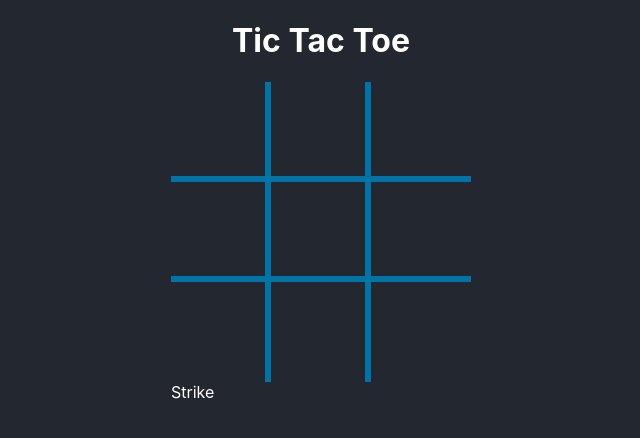
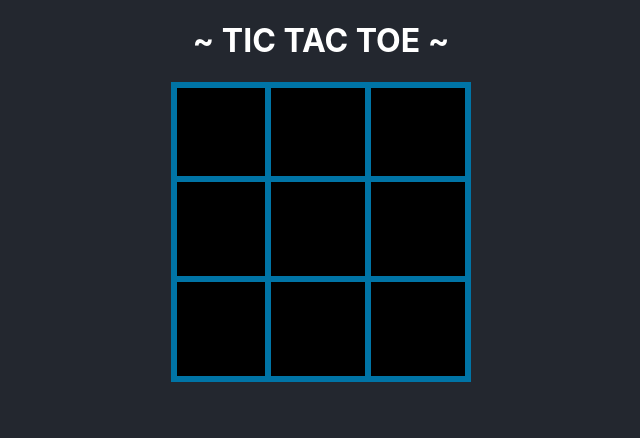
Before and after one commit to zahrabagheri1/flappybird, a React (Create React App) app in the folder Tic-Tac-Toe/: page / in a window 1280 px wide. Shown: the top 438 px of the page, without its empty margins (319-959 px from the left). Built offline with nearby package versions, Linux system fonts and the light colour scheme.

Commit message:
strike through 🔗

```diff
--- a/Tic-Tac-Toe/src/App.css
+++ b/Tic-Tac-Toe/src/App.css
@@ -7,6 +7,7 @@ body {
 }
 
 h1 {
+  text-transform: uppercase;
   text-align: center;
 }
 
@@ -24,10 +25,19 @@ h1 {
   display: flex;
   justify-content: center;
   align-items: center;
+  background-color: rgb(0, 0, 0);
 }
 
 .right-border {
   border-right: 0.2em solid #0074a6;
+}
+
+.left-border {
+  border-left: 0.2em solid #0074a6;
+}
+
+.top-border {
+  border-top: 0.2em solid #0074a6;
 }
 
 .bottom-border {
@@ -43,3 +53,55 @@ h1 {
   content: "O";
   opacity: 0.4;
 }
+
+
+.strike {
+  position: absolute;
+  border-radius: 2px;
+  background-color: rgb(255, 0, 0);
+}
+
+.strike-row-1 {
+  width: 100%;
+  height: 4px;
+  top: 15%;
+}
+.strike-row-2 {
+  width: 100%;
+  height: 4px;
+  top: 48%;
+}
+.strike-row-3 {
+  width: 100%;
+  height: 4px;
+  top: 83%;
+}
+.strike-column-1 {
+  height: 100%;
+  width: 4px;
+  left: 15%;
+}
+.strike-column-2 {
+  height: 100%;
+  width: 4px;
+  left: 48%;
+}
+.strike-column-3 {
+  height: 100%;
+  width: 4px;
+  left: 83%;
+}
+.strike-diagonal-1 {
+  width: 90%;
+  height: 4px;
+  top: 50%;
+  left: 5%;
+  transform: skewY(45deg);
+}
+.strike-diagonal-2 {
+  width: 90%;
+  height: 4px;
+  top: 50%;
+  left: 5%;
+  transform: skewY(-45deg);
+}
--- a/Tic-Tac-Toe/src/App.js
+++ b/Tic-Tac-Toe/src/App.js
@@ -1,4 +1,4 @@
-import React, { useState } from "react";
+import React, { useEffect, useState } from "react";
 import "./App.css";
 import Board from "./Components/Board";
 
@@ -8,6 +8,7 @@ const playerO = "O";
 function App() {
   const [tiles, setTiles] = useState(Array(9).fill(null));
   const [playerTurn, setPlayerTurn] = useState(playerX);
+  const [strikeLine, setStrikeLine] = useState();
 
   const handleTileClick = (index) => {
     if (tiles[index] !== null) {
@@ -25,8 +26,13 @@ function App() {
 
   return (
     <div className="tictactoe">
-      <h1>Tic Tac Toe</h1>
-      <Board tiles={tiles} playerTurn={playerTurn} onTileClick={handleTileClick} />
+      <h1>~ Tic Tac Toe ~</h1>
+      <Board
+        tiles={tiles}
+        playerTurn={playerTurn}
+        onTileClick={handleTileClick}
+        strikeLine={strikeLine}
+      />
     </div>
   );
 }
--- a/Tic-Tac-Toe/src/Components/Board.jsx
+++ b/Tic-Tac-Toe/src/Components/Board.jsx
@@ -2,27 +2,27 @@ import React from "react";
 import Tile from "./Tile";
 import Strike from "./Strike";
 
-function Board(props) {
+function Board({tiles, playerTurn, strikeLine ,onTileClick}) {
   const handleClick = (e) => {
-    props.onTileClick(e);
+    onTileClick(e);
   };
   return (
     <div className="board">
       {[...Array(9)].map((tile, index) => (
         <Tile
-          bottomBorder={
-            index === 6 || index === 7 || index === 8 ? null : "bottom-border"
+          topBorder={
+            index === 0 || index === 1 || index === 2 ? "top-border" : null
           }
-          rightBorder={
-            index === 2 || index === 5 || index === 8 ? null : "right-border"
+          leftBorder={
+            index === 0 || index === 3 || index === 6 ? "left-border" : null
           }
-          value={props.tiles[index]}
+          value={tiles[index]}
           onClick={() => handleClick(index)}
-          playerTurn={props.playerTurn}
+          playerTurn={playerTurn}
         />
       ))}
 
-      <Strike />
+      <Strike strikeLine={strikeLine}/>
     </div>
   );
 }
--- a/Tic-Tac-Toe/src/Components/Strike.jsx
+++ b/Tic-Tac-Toe/src/Components/Strike.jsx
@@ -1,8 +1,10 @@
 import React from 'react'
 
-function Strike() {
+function Strike({strikeLine}) {
+  let strikeClass = null;
+
   return (
-    <div>Strike</div>
+    <div className={`strike ${strikeClass}`}></div>
   )
 }
 
--- a/Tic-Tac-Toe/src/Components/Tile.jsx
+++ b/Tic-Tac-Toe/src/Components/Tile.jsx
@@ -1,16 +1,16 @@
 import React from "react";
 
-function Tile(props) {
+function Tile({value, playerTurn, onClick, leftBorder,topBorder}) {
   let hoverClass = null;
-  if (props.value === null && props.playerTurn !== null) {
-    hoverClass = `${props.playerTurn.toLowerCase()}-hover`;
+  if (value === null && playerTurn !== null) {
+    hoverClass = `${playerTurn.toLowerCase()}-hover`;
   }
   return (
     <div
-      onClick={props.onClick}
-      className={`tile ${props.rightBorder} ${props.bottomBorder} ${hoverClass}`}
+      onClick={onClick}
+      className={`tile right-border bottom-border ${leftBorder} ${topBorder} ${hoverClass}`}
     >
-      {props.value}
+      {value}
     </div>
   );
 }
```
